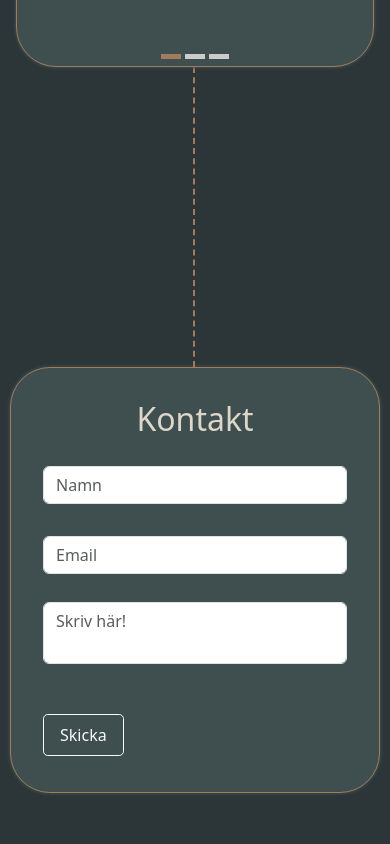
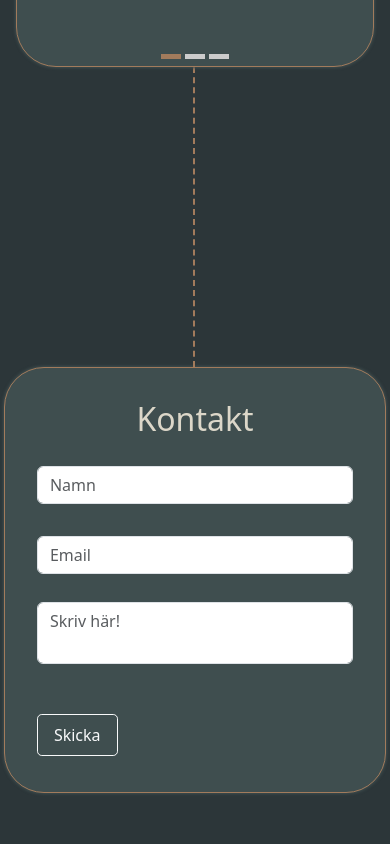
Before and after one commit to WennFr/Portfolio_React, a React (Create React App) app in the folder portfolio-site/: page / in a window 390 px wide. Shown: the part 3126-3970 px from the top of the page. Built offline with nearby package versions, Linux system fonts and the light colour scheme; no server answers; a web font is replaced by a local one.

Commit message:
added better responsivity to medium ipad widths

```diff
--- a/portfolio-site/src/css/scss/components/_about.scss
+++ b/portfolio-site/src/css/scss/components/_about.scss
@@ -1,5 +1,6 @@
 .about-me {
     margin-top: 20rem;
+
     .cont {
         @include content-center;
         border-radius: 10px;
@@ -56,34 +57,45 @@
 
 @include sm {
     .about-me {
-        .cont {
+        .cont {}
 
-        }
         .content-card {
-        width: 90%;
-        width: 98vw;
+            width: 90%;
+            width: 98vw;
 
-
-            &:hover {
-
-            }
+            &:hover {}
 
             .body {
 
-                h2 {
-
-                }
+                h2 {}
 
                 .text {
                     margin-left: 1rem;
-                    text-align: left ;
+                    text-align: left;
 
                     p {
                         font-size: 0.9em;
-
                     }
                 }
             }
         }
     }
 }
+
+@include md {
+    .about-me {
+        .content-card {
+            width: 90vw;
+
+            .body {
+
+                h2 {}
+
+                .text {
+                    margin-left: 1rem;
+                    text-align: left;
+                }
+            }
+        }
+    }
+}
--- a/portfolio-site/src/css/scss/components/_contact.scss
+++ b/portfolio-site/src/css/scss/components/_contact.scss
@@ -51,8 +51,7 @@
     .contact {
 
         .content-card {
-            width: 370px;
-
+            width: 98vw;
         }
 
     }
--- a/portfolio-site/src/css/scss/components/_experience.scss
+++ b/portfolio-site/src/css/scss/components/_experience.scss
@@ -85,3 +85,20 @@
 
     }
 }
+@include md {
+    .experience {
+        .content-card {
+            width: 90vw;
+            .body {
+
+                h2 {}
+
+                .text {
+                    .icon {}
+                }
+
+            }
+        }
+
+    }
+}
--- a/portfolio-site/src/css/scss/components/_portfolio.scss
+++ b/portfolio-site/src/css/scss/components/_portfolio.scss
@@ -48,6 +48,7 @@
         flex-direction: column;
         text-align: left;
 
+
         h3 {
           padding-bottom: 1rem;
         }
@@ -74,14 +75,26 @@
         width: 16px;
         background: $color-dark-2;
         transform: rotate(-135deg);
-
       }
-
-
 
       p {
         margin-bottom: 30px;
         line-height: 150%;
+      }
+    }
+
+    .timeline-row:nth-child(even) {
+      .timeline-content {
+        margin-left: 40px;
+        text-align: left;
+
+        &:after {
+          left: -8px;
+        }
+
+        &:before {
+          left: -52px;
+        }
       }
     }
 
@@ -109,25 +122,12 @@
       }
     }
 
-    .timeline-row:nth-child(even) {
-      .timeline-content {
-        margin-left: 40px;
-        text-align: left;
 
-        &:after {
-          left: -8px;
-        }
-
-        &:before {
-          left: -52px;
-        }
-      }
-    }
   }
 }
 
 
-@media (max-width: 770px) {
+@media (max-width: 840px) {
 
   .portfolio {
     .timeline {
@@ -158,12 +158,7 @@
         .timeline-content {
           margin-right: 0;
           margin-left: 0;
-          width: 350px;
-        width: 95vw;
-
-
-
-
+          width: 95vw;
         }
 
         .timeline-content:before,
@@ -206,3 +201,17 @@
     }
   }
 }
+
+
+@mixin lg {
+  .portfolio {
+    .timeline {
+      .timeline-row {
+
+        .timeline-content {
+        }
+      }
+    }
+
+  }
+}
--- a/portfolio-site/src/css/scss/core/_fonts.scss
+++ b/portfolio-site/src/css/scss/core/_fonts.scss
@@ -12,8 +12,6 @@ $font-weight-bold: 700;
 @mixin default-font {
     font-size: 1em;
     font-weight: $font-weight-regular;
-    // font-family: $font-poppins;
-    // font-family: "M Plus 1 Code", sans-serif;
     line-height: $font-lineheight-standard;
 }
 
```
Also changed, not shown: portfolio-site/src/css/scss/core/_buttons.scss (+7 -18 lines), portfolio-site/src/css/style.min.css.
